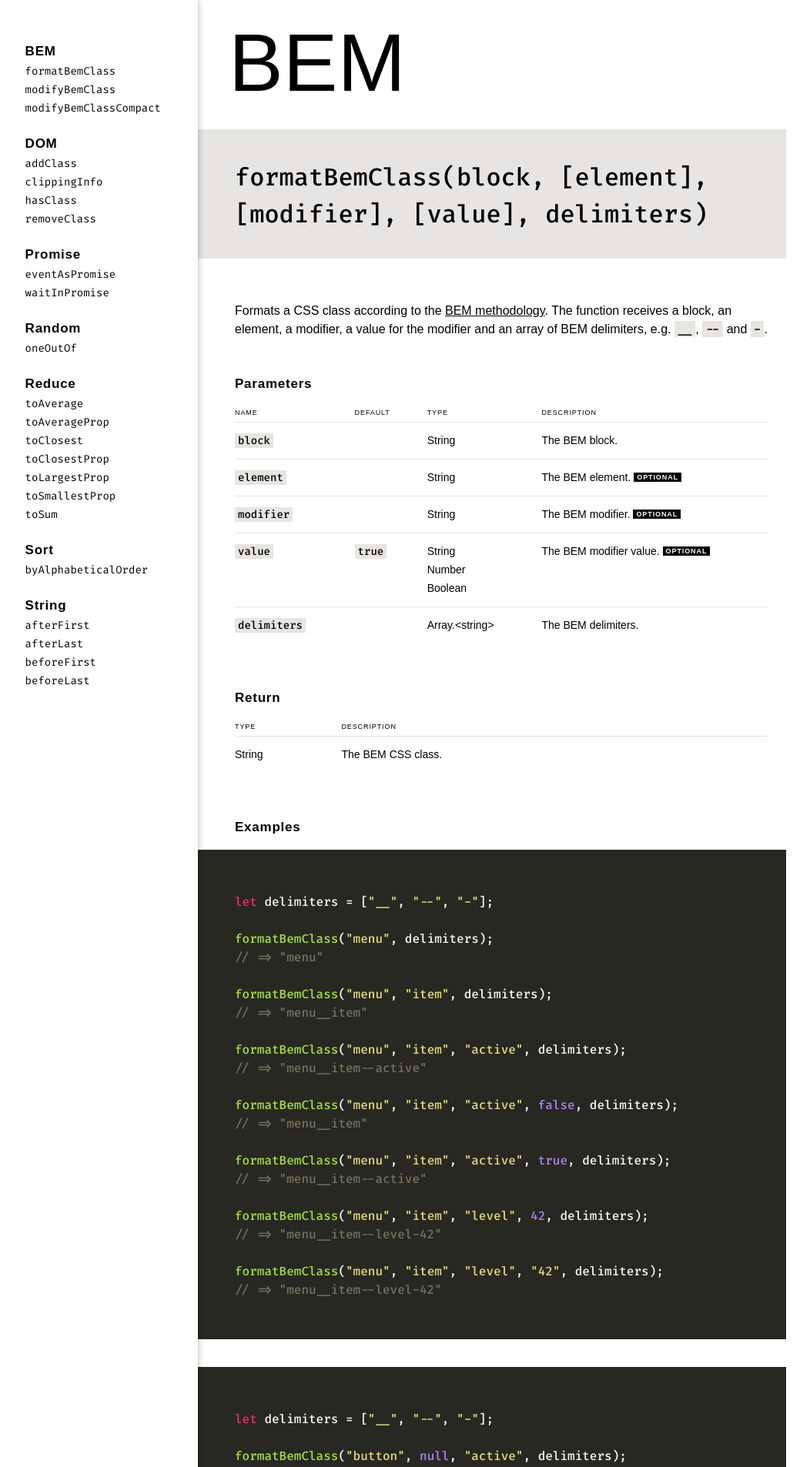
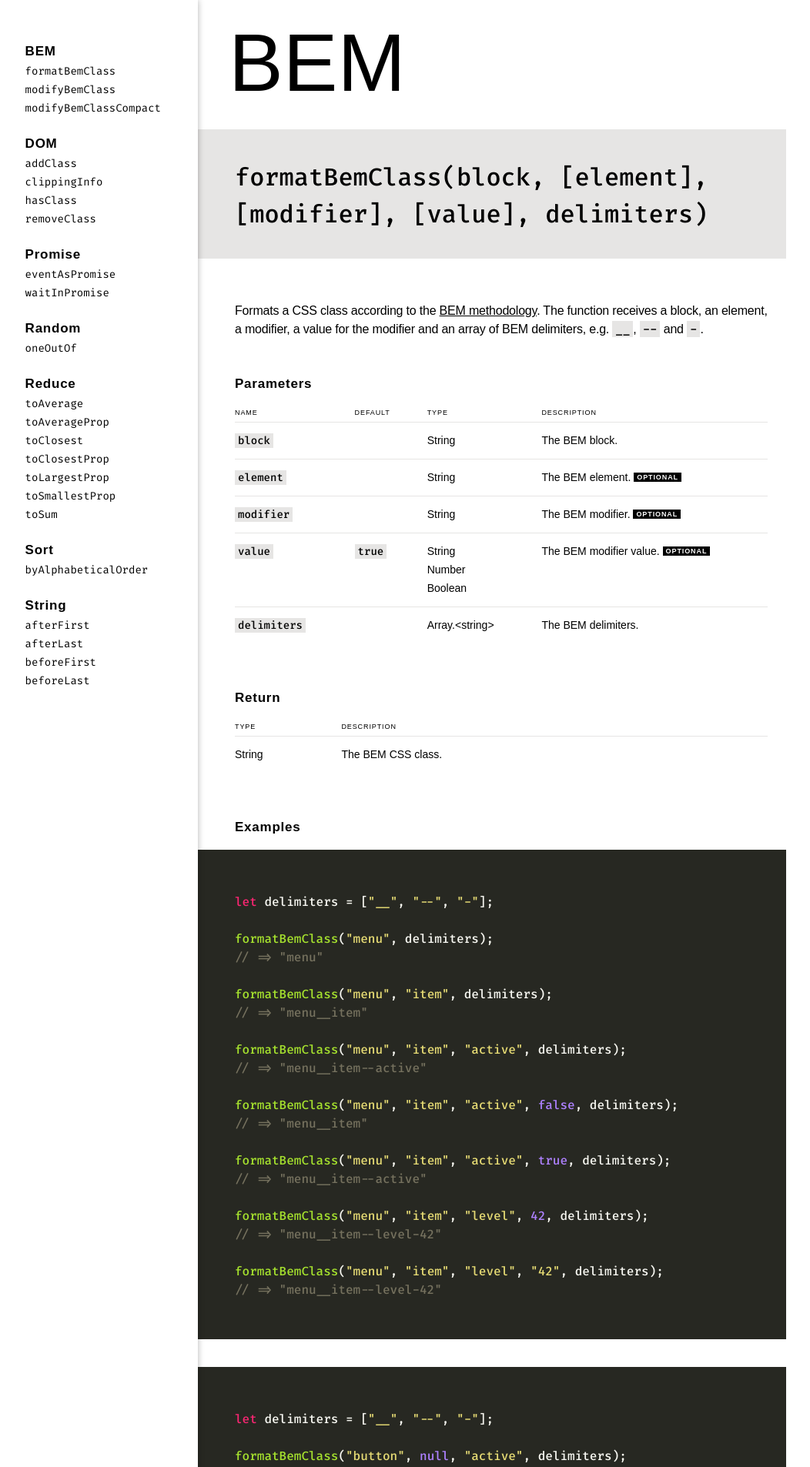
Before and after one commit to leofavre/canivete, a Jekyll site: the page built from docs/index.md, in a window 1280 px wide. Shown: the top 1906 px of the page at 77% size, without its empty margins (37-1089 px from the left). Built offline with Jekyll 4.4.1, drawn with Linux system fonts in a browser that asks for light colours; nearby versions of some CDN libraries; some web fonts are replaced.

Commit message:
shorter letter-spacing on paragraphs

```diff
--- a/docs/_sass/_content.scss
+++ b/docs/_sass/_content.scss
@@ -81,9 +81,10 @@
 	p {
 		position: relative;
 		top: 0.5rem;
+		margin: $grid 0 $grid;
 		font-size: 1rem;
+		letter-spacing: -0.0125em;
 		line-height: $grid;
-		margin: $grid 0 $grid;
 
 		@media only screen and (min-width: 1400px) {
 			top: calc(0.5rem - 1px);
```
Also changed, not shown: 1 other file.
